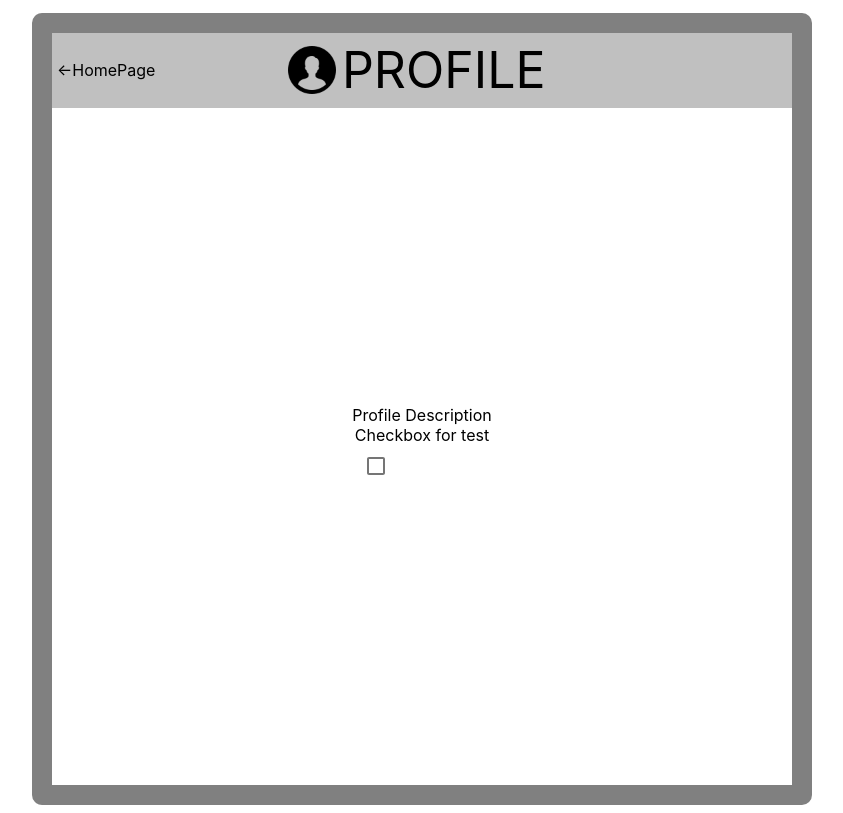
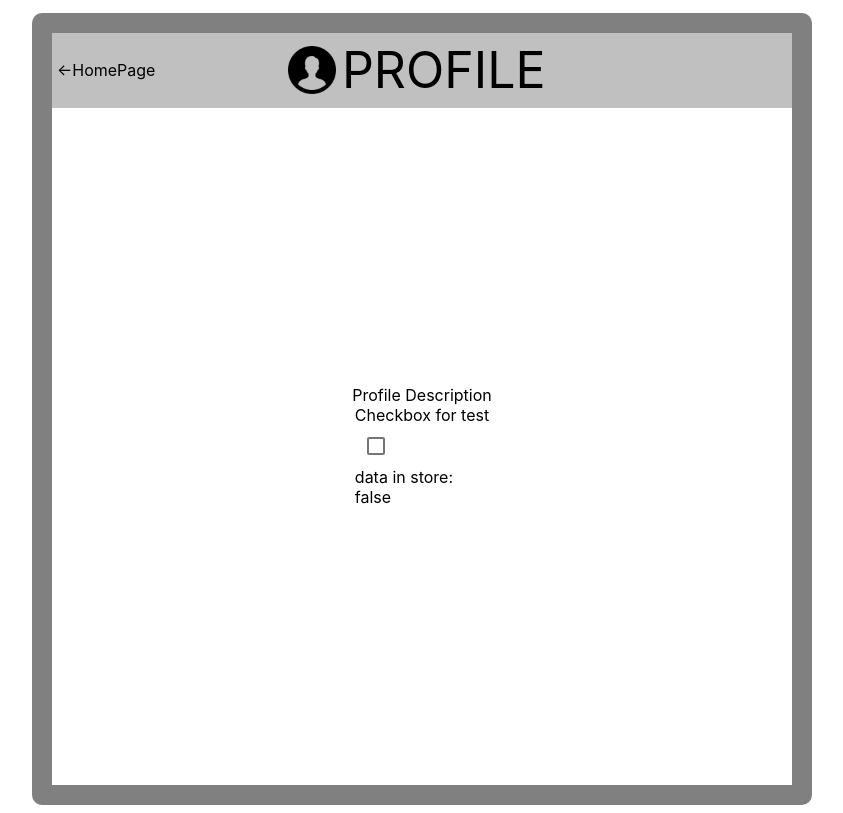
Before and after one commit to Kuldyaev/geekreact, a React (Create React App) app: page /profile in a window 1280 px wide. Shown: the whole page, without its empty margins (218-1061 px from the left). Built offline with nearby package versions, Linux system fonts and the light colour scheme.

Commit message:
Lesson5 finished

```diff
--- a/src/actions/status.js
+++ b/src/actions/status.js
@@ -1,6 +1,5 @@
-import {CHECK_ON, CHECK_OFF} from '../constants'
+import {CHECK_ON} from '../constants'
 
-const changeCheckBoxOn = () => ({type: CHECK_ON})
-const changeCheckBoxOff = () => ({type: CHECK_OFF})
+const changeCheckBox = {type: CHECK_ON}
 
-export {changeCheckBoxOn, changeCheckBoxOff}
+export {changeCheckBox}
--- a/src/components/profile.jsx
+++ b/src/components/profile.jsx
@@ -1,13 +1,17 @@
-import { useSelector } from 'react-redux'
+import { useSelector, useDispatch } from 'react-redux'
 import { Link } from 'react-router-dom'
 import styles from '../css/profile.module.css'
 import Checkbox from '@material-ui/core/Checkbox';
+import {changeCheckBox} from '../actions/status'
 
 export const Profile = (props) => {
 
   const checkbox = useSelector((state) => state.status);
+  const dispatch = useDispatch();
 
-  return <div className = {styles.profilepage}>
+  const checkCheckBox = () => {dispatch(changeCheckBox)};
+
+   return <div className = {styles.profilepage}>
             <div className = {styles.profileHeader}>
               <Link to={'/'} className = {styles.homepageLink}>&#8592;HomePage</Link>
               <div className = {styles.profileHeaderContent}>
@@ -22,7 +26,9 @@ export const Profile = (props) => {
                <div> Profile Description</div>
                <div>
                   <p>Checkbox for test</p>
-                  <Checkbox defaultChecked={checkbox.checkbox}/>
+                  <Checkbox onClick={checkCheckBox} checked={checkbox.checkbox}/>
+                  <p>data in store:</p>
+                  <p>{String(checkbox.checkbox)}</p>
                </div>
             </div>
          </div>
--- a/src/reducers/status.js
+++ b/src/reducers/status.js
@@ -1,11 +1,9 @@
-import {CHECK_ON, CHECK_OFF} from '../constants'
+import {CHECK_ON} from '../constants'
 
 const status = (state = {checkbox: false}, action) => {
   switch (action.type) {
     case CHECK_ON:
-      return {checkbox: true }
-    case CHECK_OFF:
-      return {checkbox: false }
+      return {checkbox: !state.checkbox }
     default:
       return state
   }
```
